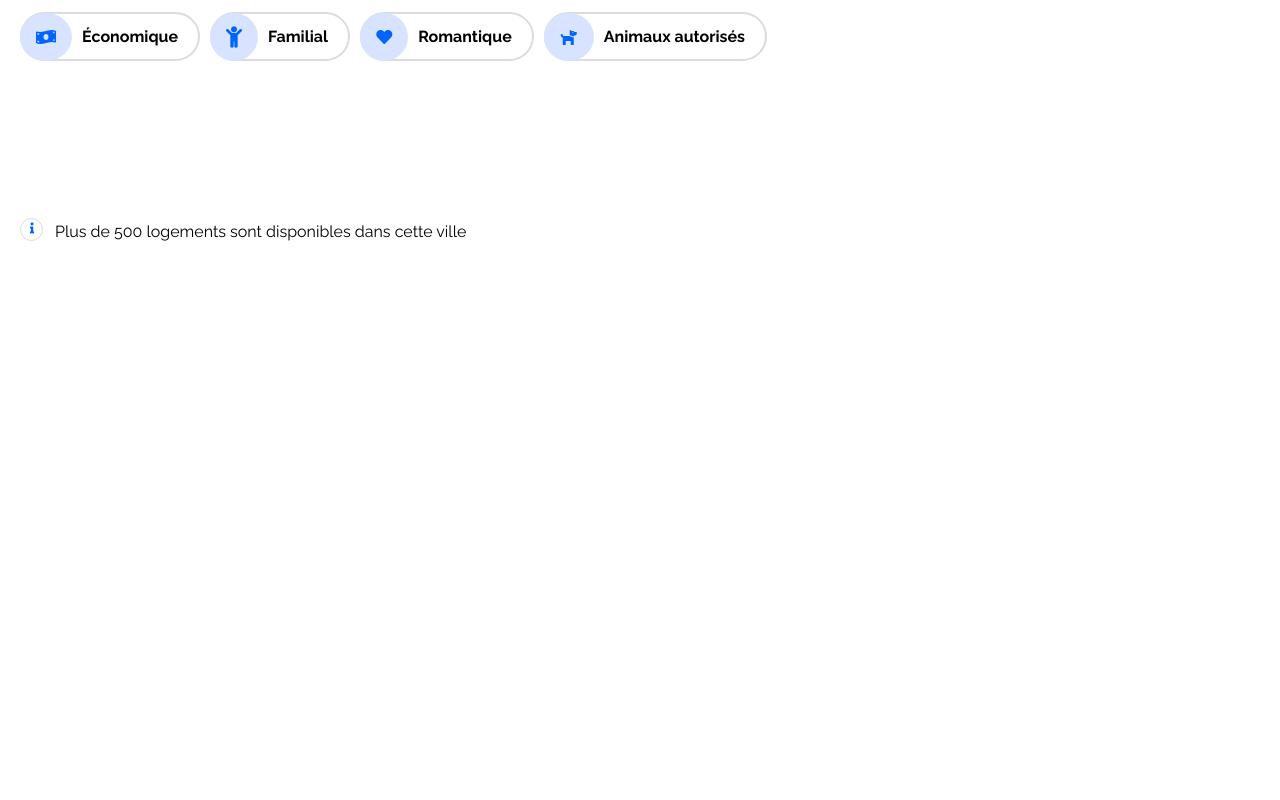
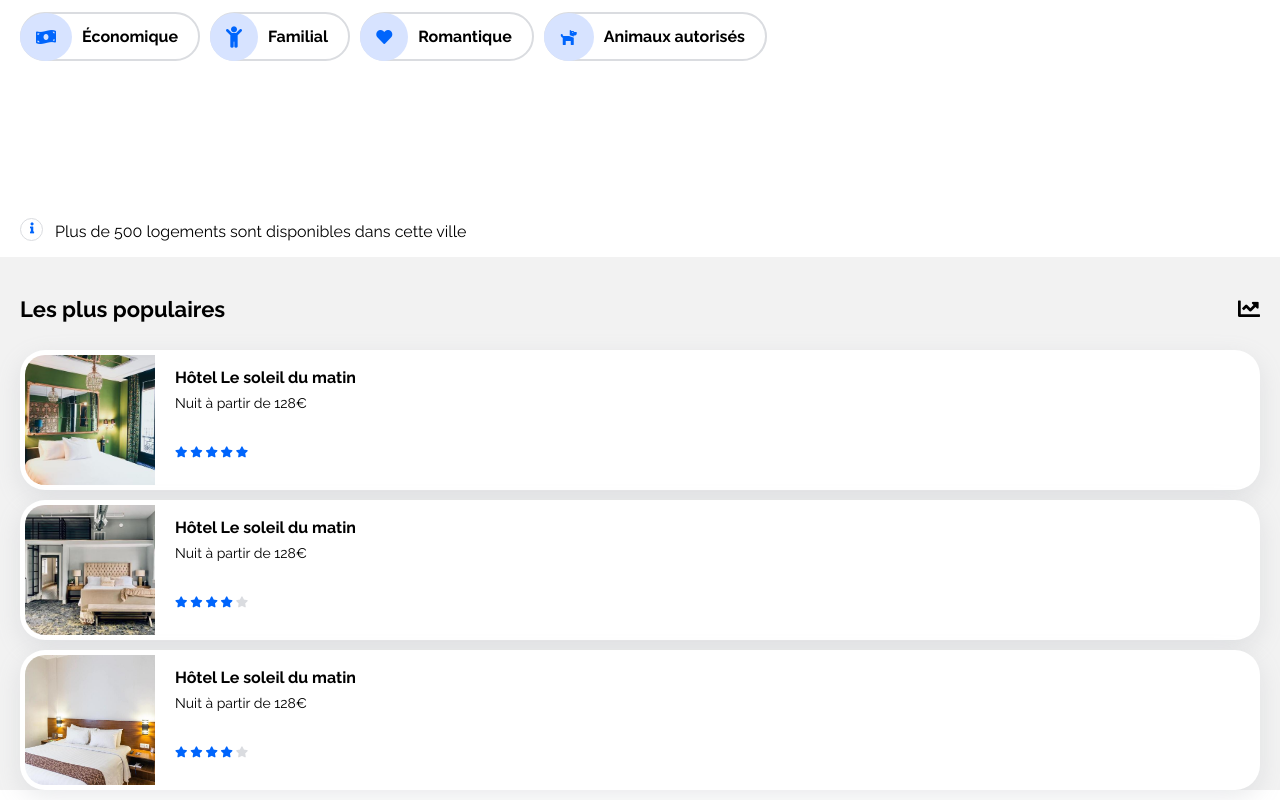
Before and after one commit to Sibylle75/SibylleEloy_2_23032021, a plain HTML site: page reservia.html in a window 1280 px wide. Shown: the part 369-1169 px from the top of the page. Before the commit the page ends 800 px from the top, so only its background shows below. Drawn offline with Linux system fonts and the light colour scheme.

Commit message:
feat and style: aside

```diff
--- a/reservia.html
+++ b/reservia.html
@@ -57,6 +57,70 @@
                     <p>Plus de 500 logements sont disponibles dans cette ville</p>
                 </div>
             </section>
+
+            <aside class="ranking">
+                <div class=ranking__title>
+                    <h1>Les plus populaires</h1>
+                    <i class="fas fa-chart-line"></i>
+                </div>
+
+                <article class="ranking__cards">
+
+                            <div class="ranking__card">
+                                <div class="card__img"><img src="Ressources/images/hebergements/4_small/emile-guillemot-Bj_rcSC5XfE-unsplash.jpg" alt="Hotel le soleil du matin"> </div>
+                                <div class="card__content">
+                                    <h2>Hôtel Le soleil du matin</h2>
+                                    <p>Nuit à partir de 128€</p>
+                                    <div class="score__wrap">
+                                        <span class="stars-active">
+                                            <i class="fas fa-star"></i>
+                                            <i class="fas fa-star"></i>
+                                            <i class="fas fa-star"></i>
+                                            <i class="fas fa-star"></i>
+                                            <i class="fas fa-star"></i>
+                                        </span>
+                                    </div>
+                                </div>
+                            </div>
+                            <div class="ranking__card">
+                                <div class="card__img"><img src="Ressources/images/hebergements/4_small/aw-creative-VGs8z60yT2c-unsplash.jpg" alt="Chambres d'hotes Au coeur de l'eau"> </div>
+                                <div class="card__content">
+                                    <h2>Hôtel Le soleil du matin</h2>
+                                    <p>Nuit à partir de 128€</p>
+                                    <div class="score__wrap">
+                                        <span class="stars-active">
+                                            <i class="fas fa-star"></i>
+                                            <i class="fas fa-star"></i>
+                                            <i class="fas fa-star"></i>
+                                            <i class="fas fa-star"></i>
+                                        </span>
+                                        <span class="stars-inactive">
+                                            <i class="fas fa-star"></i>
+                                        </span>
+                                    </div>
+                                </div>
+                            </div>
+
+                            <div class="ranking__card">
+                                <div class="card__img"><img src="Ressources/images/hebergements/4_small/febrian-zakaria-sjvU0THccQA-unsplash.jpg" alt="Hotel tout bleu et blanc"> </div>
+                                <div class="card__content">
+                                    <h2>Hôtel Le soleil du matin</h2>
+                                    <p>Nuit à partir de 128€</p>
+                                    <div class="score__wrap">
+                                        <span class="stars-active">
+                                            <i class="fas fa-star"></i>
+                                            <i class="fas fa-star"></i>
+                                            <i class="fas fa-star"></i>
+                                            <i class="fas fa-star"></i>
+                                        </span>
+                                        <span class="stars-inactive">
+                                            <i class="fas fa-star"></i>
+                                        </span>
+                                    </div>
+                                </div>
+                            </div>
+                </article>
+            </aside>
         </main>
 
         <footer></footer>
--- a/stylesheet.css
+++ b/stylesheet.css
@@ -201,3 +201,78 @@ i.fas.fa-dog {
 .search__information p {
     margin-top: 4px;
 }
+
+/* Mise en forme du aside */
+
+.ranking {
+    background-color: #f2f2f2;
+}
+
+.ranking__title {
+    display: flex;
+    justify-content: space-between;
+    align-items: center;
+    margin-left: 20px;
+    margin-right: 20px;
+    padding-top: 20px;
+}
+
+.ranking__title > h1 {
+    font-size: 22px;
+}
+
+.fas.fa-chart-line {
+    font-size: 22px;
+}
+
+ /* Ranking cards */
+
+.ranking__card {
+    display: flex;
+    margin: 10px 20px;
+    background-color: white;
+    border-radius: 25px;
+    padding: 5px;
+    height: 130px;
+    box-shadow: rgba(149, 157, 165, 0.2) 0px 8px 24px;
+}
+
+.card__img {
+    height: 130px;
+}
+
+.card__img > img {
+    height: 130px;
+    width: 130px;
+    object-fit: cover;
+    border-bottom-left-radius: 20px ;
+    border-top-left-radius: 20px;
+}
+
+.card__content > h2 {
+    font-size: 16px;
+    padding-left: 20px;
+}
+
+.card__content > p {
+    font-size: 14px;
+    padding-left: 20px;
+    margin-top: -5px;
+}
+
+.score__wrap {
+    margin-top: 30px;
+}
+
+.stars-active {
+    color: #0065FC;
+    font-size: 11px;
+    margin-left: 20px;
+    margin-top: 45px;
+}
+
+.stars-inactive {
+    margin-top: 45px;
+    color: #dadce0;
+    font-size: 11px;
+}
```
Also changed, not shown: 1 other file.
